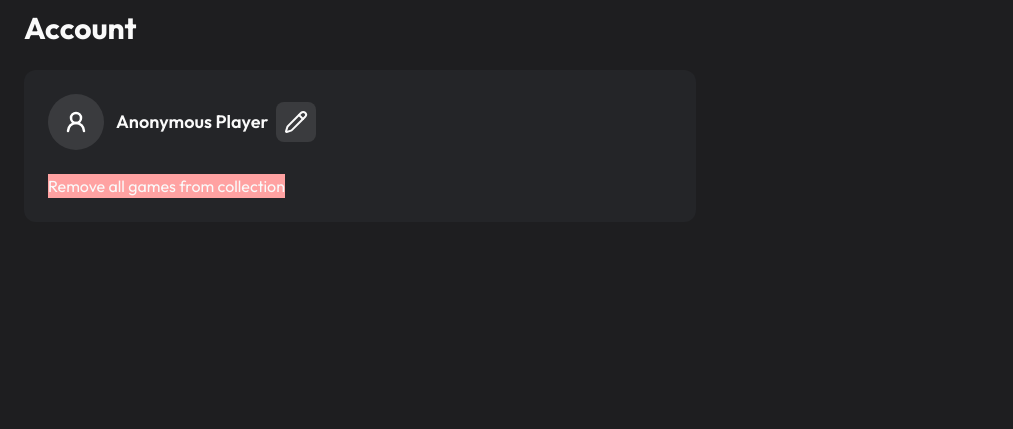
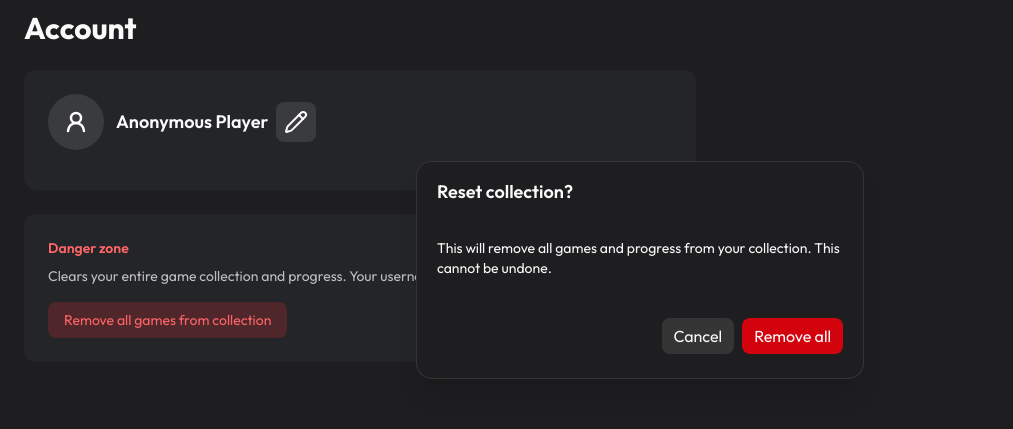
Before and after one commit to jbhall4291/completed-it-mate-fe, a Next.js app: page /profile in a window 1280 px wide. Both pictures are taken after a click on the button "Remove all games from collection". Shown: the part 130-559 px from the top of the page, without its empty margins (0-1013 px from the left). Built offline with nearby package versions, Linux system fonts and the light colour scheme; no server answers.

Commit message:
add modal-confirmed reset of user game library

```diff
--- a/app/profile/page.tsx
+++ b/app/profile/page.tsx
@@ -1,11 +1,121 @@
 'use client';
 
-import { useEffect, useState } from 'react';
-import { patchMe } from '@/lib/api';
+import { useCallback, useEffect, useState } from 'react';
+import { patchMe, resetMyLibrary } from '@/lib/api';
 import { useUser } from '@/lib/UserContext';
-import axios from 'axios';
+// import axios from 'axios';
 import { LoaderCircle, Pencil, Save, UserRound } from 'lucide-react';
 import { cn } from "@/lib/utils";
+
+type ConfirmState = 'confirm' | 'processing' | 'success' | 'error';
+
+function useConfirm() {
+    const [pending, setPending] = useState<null | {
+        message: string;
+        state: ConfirmState;
+        resolve: (ok: boolean) => void;
+        error?: string;
+    }>(null);
+
+    const confirm = useCallback((message: string) => {
+        return new Promise<boolean>(resolve => {
+            setPending({ message, state: 'confirm', resolve });
+        });
+    }, []);
+
+    const setState = (state: ConfirmState, error?: string) => {
+        setPending(p => (p ? { ...p, state, error } : null));
+    };
+
+    const reset = () => {
+        setPending(null);
+    };
+
+    const resolveConfirm = (ok: boolean) => {
+        pending?.resolve(ok);
+    };
+
+    const close = () => {
+        setPending(null);
+    };
+
+
+    const ConfirmUI = !pending ? null : (
+        <div
+            className="fixed inset-0 z-50 grid place-items-center p-4"
+            role="dialog"
+            aria-modal="true"
+        >
+            <div className="w-full max-w-md rounded-2xl bg-background border border-white/10 shadow-xl">
+                <div className="px-5 py-4">
+                    <h2 className="text-lg font-semibold">Reset collection?</h2>
+                </div>
+
+                {/* BODY */}
+                <div className="px-5 py-4 text-sm space-y-2">
+                    {pending.state === 'confirm' && pending.message}
+
+                    {pending.state === 'processing' && (
+                        <div className="flex items-center gap-2 text-white/80">
+                            <LoaderCircle className="animate-spin" />
+                            <span>Clearing your collection…</span>
+                        </div>
+                    )}
+
+                    {pending.state === 'success' && (
+                        <p className="text-green-400">
+                            Collection cleared successfully.
+                        </p>
+                    )}
+
+                    {pending.state === 'error' && (
+                        <p className="text-red-400">
+                            {pending.error ?? 'Something went wrong.'}
+                        </p>
+                    )}
+                </div>
+
+                {/* FOOTER */}
+                <div className="px-5 py-6 flex items-center justify-end gap-2">
+                    {pending.state === 'confirm' && (
+                        <>
+                            <button
+                                className="px-3 py-1.5 rounded-lg bg-white/10 hover:bg-white/20"
+                                onClick={() => {
+                                    resolveConfirm(false);
+                                    close();
+                                }}
+                            >
+                                Cancel
+                            </button>
+                            <button
+                                className="px-3 py-1.5 rounded-lg bg-red-600/90 hover:bg-red-600"
+                                onClick={() => resolveConfirm(true)}
+                            >
+                                Remove all
+                            </button>
+                        </>
+                    )}
+
+                    {(pending.state === 'success' || pending.state === 'error') && (
+                        <button
+                            className="px-3 py-1.5 rounded-lg bg-white/10 hover:bg-white/20"
+                            onClick={close}
+                        >
+                            Close
+                        </button>
+                    )}
+                </div>
+            </div>
+        </div>
+    );
+
+
+    return { confirm, ConfirmUI, setState, reset };
+}
+
+
+
 
 export default function ProfilePage() {
     const { me, refreshMe } = useUser();
@@ -18,6 +128,7 @@ export default function ProfilePage() {
 
     const [editing, setEditing] = useState(false);
 
+    const { confirm, ConfirmUI, setState, reset } = useConfirm();
 
     useEffect(() => {
         if (me?.username) {
@@ -58,21 +169,62 @@ export default function ProfilePage() {
             setInitial(res.username);
             await refreshMe();
             setEditing(false); // only on success
-        } catch (error) {
-            if (axios.isAxiosError(error) && error.response?.status === 409) {
+        } catch (error: unknown) {
+            let status: number | undefined;
+
+            if (
+                typeof error === 'object' &&
+                error !== null &&
+                'response' in error &&
+                typeof (error as { response?: unknown }).response === 'object' &&
+                (error as { response?: { status?: unknown } }).response !== null &&
+                typeof (error as { response?: { status?: unknown } }).response?.status === 'number'
+            ) {
+                status = (error as { response: { status: number } }).response.status;
+            }
+
+            if (status === 409) {
                 setErr('Username already taken, try another.');
             } else {
                 setErr('Failed to save, try again.');
             }
-        } finally {
+        }
+
+        finally {
             setSaving(false);
         }
     }
 
+    async function onResetLibrary() {
+        const ok = await confirm(
+            'This will remove all games and progress from your collection.\n\nThis cannot be undone.'
+        );
+
+        if (!ok) return;
+
+        try {
+            setState('processing');
+            await resetMyLibrary();
+            await refreshMe();
+
+            setState('success');
+
+        } catch {
+            setState('error', 'Failed to reset your collection.');
+        }
+    }
+
+
+
+
+
     return (
         <main className="p-6 min-h-screen">
             <h1 className="text-3xl font-bold mb-6">Account</h1>
-            <div className="max-w-2xl rounded-xl  bg-[#242528]  p-6 space-y-6">
+
+            <div className="max-w-2xl space-y-6">
+                {/* Account details */}
+                <div className="rounded-xl bg-[#242528] p-6">
                     <div className="flex flex-row gap-x-3 items-center mb-4">
                         <div
                             className={cn(
@@ -80,15 +232,10 @@ export default function ProfilePage() {
                                 hasUsername ? "bg-green-600 text-white" : "bg-[#3a3b3e] text-white"
                             )}
                         >
-                        {avatarLabel ? (
-                            <span>{avatarLabel}</span>
-                        ) : (
-                            <UserRound strokeWidth={2.5} />
-                        )}
+                            {avatarLabel ? <span>{avatarLabel}</span> : <UserRound strokeWidth={2.5} />}
                         </div>
 
-                    <form onSubmit={onSubmit} className="space-y-3">
-
+                        <form onSubmit={onSubmit}>
                             <div className="flex items-center gap-2">
                                 {!editing ? (
                                     <span className="text-lg font-semibold">
@@ -113,14 +260,12 @@ export default function ProfilePage() {
                                             setOk(null);
                                         }
                                     }}
-
                                     className={cn(
-                                    "px-2 py-2 rounded-lg transition",
+                                        "px-2 py-2 rounded-lg transition cursor-pointer",
                                         "bg-white/10 hover:bg-white/20",
                                         "disabled:bg-white/5 disabled:text-white/30 disabled:hover:bg-white/5",
                                         "disabled:cursor-not-allowed"
                                     )}
-
                                 >
                                     {saving ? (
                                         <LoaderCircle className="animate-spin" />
@@ -131,26 +276,17 @@ export default function ProfilePage() {
                                     )}
                                 </button>
 
-
                                 <div>
                                     {ok && <p className="text-xs text-green-400">{ok}</p>}
                                     {err && <p className="text-xs text-red-400">{err}</p>}
                                 </div>
-
                             </div>
-
-                        {/* Danger zone stuff:
-                    TODO: confirmation upon resetting collection
-                    TODO: surface no white space error when changing username */}
-
                         </form>
                     </div>
 
-
-                <div>
                     {me?.createdAt && (
                         <p className="text-sm text-white/70">
-                            Member since:{' '}
+                            Member since{' '}
                             <span className="text-white">
                                 {new Date(me.createdAt).toLocaleDateString('en-GB', {
                                     month: 'short',
@@ -161,9 +297,29 @@ export default function ProfilePage() {
                     )}
                 </div>
 
-                <button className="bg-red-300">Remove all games from collection</button>
+                {/* Danger zone */}
+                <div className="rounded-xl bg-[#242528] p-6">
+                    <h2 className="text-sm font-semibold text-red-400 mb-2">
+                        Danger zone
+                    </h2>
+
+                    <p className="text-sm text-white/70 mb-4">
+                        Clears your entire game collection and progress.
+                        Your username and account will remain.
+                    </p>
+
+                    <button
+                        onClick={onResetLibrary}
+                        className="rounded-lg bg-red-500/20 text-red-400 px-4 py-2 text-sm hover:bg-red-500/30 disabled:opacity-50 cursor-pointer"
+                    >
+                        Remove all games from collection
+                    </button>
 
                 </div>
+            </div>
+            {ConfirmUI}
+
         </main>
     );
+
 }
```
Lines whose indentation alone changed are shown as unchanged.
